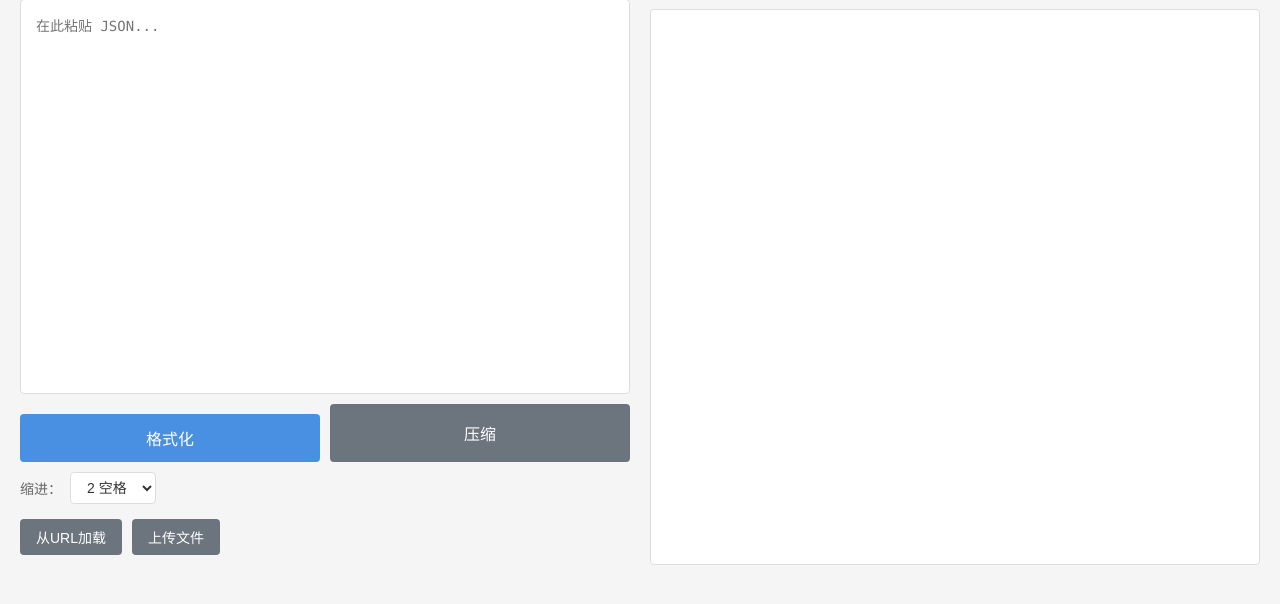
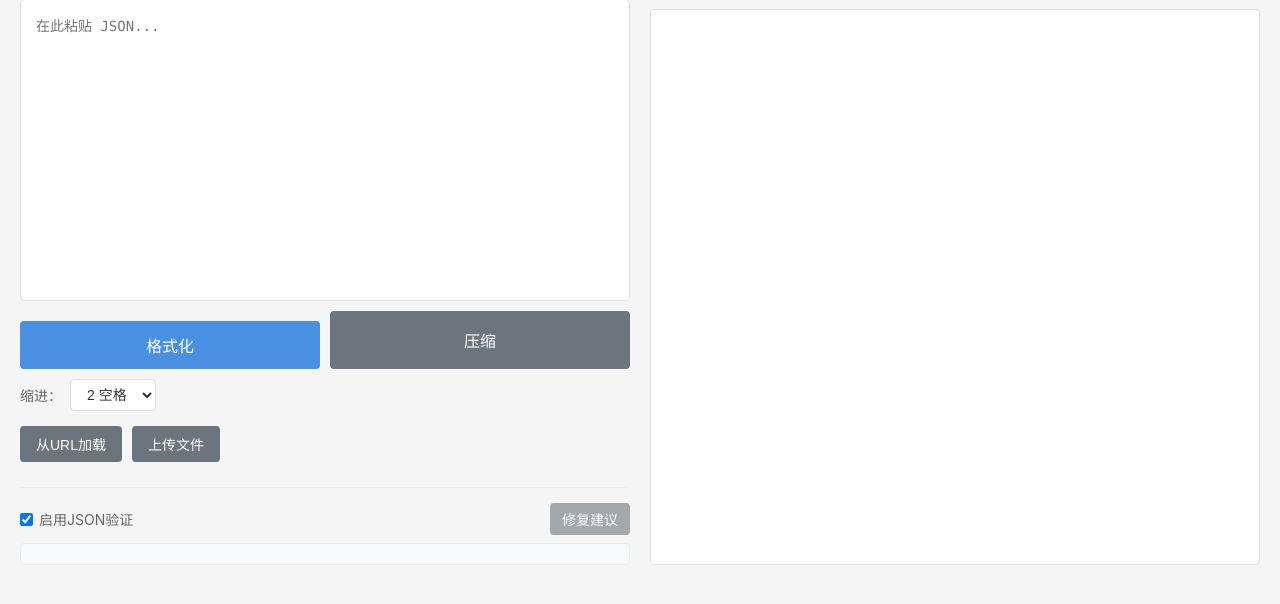
Before and after one commit to yangxiaoyun-openclaw-projects/json-formatter, a Flask app: page / in a window 1280 px wide. Shown: the part 131-735 px from the top of the page. Run offline with Flask 2, Linux system fonts and the light colour scheme; some libraries are stand-ins or nearby versions.

Commit message:
feat: 添加JSON验证与修复提示（四期）
- 格式化时自动验证JSON语法
- 错误高亮显示，提示具体行号和问题
- 添加「修复建议」按钮，提供简单修复（如缺少引号）
- 验证结果在界面底部显示
- 支持切换验证开关

```diff
--- a/static/app.js
+++ b/static/app.js
@@ -54,6 +54,16 @@ document.getElementById('url-input').addEventListener('keypress', function(e) {
     if (e.key === 'Enter') {
         loadFromURLInput();
     }
+});
+
+document.getElementById('validation-toggle').addEventListener('change', function() {
+    if (document.getElementById('json-input').value.trim()) {
+        validateJSON();
+    }
+});
+
+document.getElementById('fix-btn').addEventListener('click', function() {
+    provideFixSuggestion();
 });
 
 document.getElementById('format-btn').addEventListener('click', function() {
@@ -195,6 +205,221 @@ function loadIndentFromURL() {
         currentIndent = parseInt(indent);
         document.getElementById('indent-select').value = indent;
     }
+}
+
+function formatJSON() {
+    const input = document.getElementById('json-input').value.trim();
+    const output = document.getElementById('json-output');
+    const copyBtn = document.getElementById('copy-btn');
+
+    if (!input) {
+        output.innerHTML = '';
+        copyBtn.disabled = true;
+        clearURL();
+        currentJSON = null;
+        clearValidation();
+        return;
+    }
+
+    validateJSON();
+
+    try {
+        const parsed = JSON.parse(input);
+        currentJSON = parsed;
+        currentView = 'formatted';
+        output.innerHTML = renderJSON(parsed, 0);
+        output.classList.remove('error');
+        copyBtn.disabled = false;
+        bindToggleEvents();
+        updateURL(input);
+    } catch (e) {
+        output.textContent = 'JSON 格式错误';
+        output.classList.add('error');
+        copyBtn.disabled = true;
+        clearURL();
+        currentJSON = null;
+    }
+}
+
+function compressJSON() {
+    const input = document.getElementById('json-input').value.trim();
+    const output = document.getElementById('json-output');
+    const copyBtn = document.getElementById('copy-btn');
+
+    if (!input) {
+        output.innerHTML = '';
+        copyBtn.disabled = true;
+        clearURL();
+        currentJSON = null;
+        clearValidation();
+        return;
+    }
+
+    validateJSON();
+
+    try {
+        const parsed = JSON.parse(input);
+        currentJSON = parsed;
+        currentView = 'compressed';
+        const compressed = JSON.stringify(parsed);
+        output.textContent = compressed;
+        output.classList.remove('error');
+        copyBtn.disabled = false;
+        updateURL(input);
+    } catch (e) {
+        output.textContent = 'JSON 格式错误';
+        output.classList.add('error');
+        copyBtn.disabled = true;
+        clearURL();
+        currentJSON = null;
+    }
+}
+
+function validateJSON() {
+    const input = document.getElementById('json-input').value.trim();
+    const validationResult = document.getElementById('validation-result');
+    const fixBtn = document.getElementById('fix-btn');
+
+    if (!document.getElementById('validation-toggle').checked || !input) {
+        validationResult.innerHTML = '';
+        fixBtn.disabled = true;
+        removeInputError();
+        return;
+    }
+
+    try {
+        JSON.parse(input);
+        validationResult.innerHTML = '<div class="validation-success">✅ JSON语法正确</div>';
+        fixBtn.disabled = true;
+        removeInputError();
+    } catch (e) {
+        const errorInfo = parseJSONError(e, input);
+        const lines = input.split('\n');
+        let errorHtml = `<div class="validation-error"><strong>第${errorInfo.line}行：</strong> ${errorInfo.message}</div>`;
+
+        // 显示上下文行
+        const startLine = Math.max(0, errorInfo.line - 2);
+        const endLine = Math.min(lines.length - 1, errorInfo.line);
+        errorHtml += '<div style="margin-top: 8px; font-family: monospace; font-size: 12px; background: white; padding: 8px; border-radius: 4px;">';
+        for (let i = startLine; i <= endLine; i++) {
+            const lineNum = i + 1;
+            const lineClass = lineNum === errorInfo.line ? 'input-error' : '';
+            const linePrefix = lineNum === errorInfo.line ? `<span class="line-number">${lineNum}:</span>` : `${lineNum}:`;
+            errorHtml += `<div class="${lineClass}" style="margin: 2px 0; padding: 2px 4px;">${linePrefix} ${escapeHtml(lines[i] || '')}</div>`;
+        }
+        errorHtml += '</div>';
+
+        validationResult.innerHTML = errorHtml;
+        fixBtn.disabled = false;
+        highlightInputError(errorInfo.line);
+    }
+}
+
+function parseJSONError(error, input) {
+    const lines = input.split('\n');
+    let line = 1;
+    let message = error.message;
+
+    // 尝试从错误消息中提取位置信息
+    const match = error.message.match(/position\s+(\d+)/i) || error.message.match(/at position (\d+)/i);
+    if (match) {
+        const position = parseInt(match[1]);
+        let charCount = 0;
+        for (let i = 0; i < lines.length; i++) {
+            if (charCount + lines[i].length + 1 > position) {
+                line = i + 1;
+                break;
+            }
+            charCount += lines[i].length + 1; // +1 for newline
+        }
+    }
+
+    // 简化错误消息
+    if (message.includes('Unexpected token')) {
+        message = '语法错误：意外的标记';
+    } else if (message.includes('Unexpected end')) {
+        message = 'JSON不完整';
+    } else if (message.includes('Unexpected number')) {
+        message = '数字格式错误';
+    } else if (message.includes('Unexpected string')) {
+        message = '字符串格式错误';
+    } else if (message.includes('expected property name')) {
+        message = '缺少属性名或引号';
+    }
+
+    return { line, message };
+}
+
+function highlightInputError(lineNumber) {
+    const textarea = document.getElementById('json-input');
+    const lines = textarea.value.split('\n');
+    const start = lines.slice(0, lineNumber - 1).join('\n').length + (lineNumber > 1 ? 1 : 0);
+    const length = lines[lineNumber - 1].length;
+
+    // 滚动到错误行
+    textarea.focus();
+    textarea.setSelectionRange(start, start + length);
+}
+
+function removeInputError() {
+    const textarea = document.getElementById('json-input');
+    textarea.classList.remove('input-error');
+}
+
+function provideFixSuggestion() {
+    const input = document.getElementById('json-input').value.trim();
+    let fixed = input;
+
+    // 简单的修复尝试
+    // 1. 缺少闭合引号
+    fixed = fixed.replace(/([{:,]\s*)([a-zA-Z_][a-zA-Z0-9_]*)(\s*[:}])/g, '$1"$2"$3');
+
+    // 2. 修复单引号（仅当双引号修复失败时）
+    try {
+        JSON.parse(fixed);
+    } catch (e) {
+        fixed = input.replace(/'/g, '"');
+    }
+
+    // 3. 修复未转义的控制字符
+    fixed = fixed.replace(/\\n/g, '\n').replace(/\\t/g, '\t').replace(/\\r/g, '\r');
+
+    // 4. 修复布尔值小写
+    fixed = fixed.replace(/:\s*true(?=[,\]}])/gi, ': true').replace(/:\s*false(?=[,\]}])/gi, ': false');
+    fixed = fixed.replace(/:\s*null(?=[,\]}])/gi, ': null');
+
+    if (fixed !== input) {
+        document.getElementById('json-input').value = fixed;
+        validateJSON();
+        showFixToast('已尝试修复一些常见错误');
+    } else {
+        showFixToast('无法自动修复，请手动检查错误');
+    }
+}
+
+function showFixToast(message) {
+    const toast = document.createElement('div');
+    toast.className = 'copy-toast';
+    toast.textContent = message;
+    document.body.appendChild(toast);
+
+    setTimeout(() => {
+        toast.classList.add('show');
+        setTimeout(() => {
+            toast.classList.remove('show');
+            setTimeout(() => {
+                if (toast.parentNode) {
+                    toast.parentNode.removeChild(toast);
+                }
+            }, 300);
+        }, 2000);
+    }, 10);
+}
+
+function clearValidation() {
+    document.getElementById('validation-result').innerHTML = '';
+    document.getElementById('fix-btn').disabled = true;
+    removeInputError();
 }
 
 function loadFromURLInput() {
--- a/static/style.css
+++ b/static/style.css
@@ -248,6 +248,89 @@ h2 {
     display: block;
 }
 
+/* Validation section */
+.validation-section {
+    margin-top: 15px;
+    border-top: 1px solid #eee;
+    padding-top: 15px;
+}
+
+.validation-header {
+    display: flex;
+    justify-content: space-between;
+    align-items: center;
+    margin-bottom: 8px;
+}
+
+.validation-header label {
+    display: flex;
+    align-items: center;
+    gap: 6px;
+    font-size: 14px;
+    color: #666;
+    cursor: pointer;
+}
+
+.fix-btn {
+    padding: 6px 12px;
+    font-size: 14px;
+    background-color: #ffc107;
+    color: #333;
+    border: none;
+    border-radius: 4px;
+    cursor: pointer;
+    transition: background-color 0.3s;
+}
+
+.fix-btn:hover:not(:disabled) {
+    background-color: #e0a800;
+}
+
+.fix-btn:disabled {
+    background-color: #6c757d;
+    color: white;
+    cursor: not-allowed;
+    opacity: 0.6;
+}
+
+.validation-result {
+    padding: 10px;
+    background-color: #f8f9fa;
+    border: 1px solid #e9ecef;
+    border-radius: 4px;
+    font-size: 13px;
+    max-height: 120px;
+    overflow-y: auto;
+}
+
+.validation-error {
+    color: #721c24;
+    background-color: #f8d7da;
+    border: 1px solid #f5c6cb;
+    padding: 8px;
+    border-radius: 4px;
+    margin-bottom: 5px;
+}
+
+.validation-success {
+    color: #155724;
+    background-color: #d4edda;
+    border: 1px solid #c3e6cb;
+    padding: 8px;
+    border-radius: 4px;
+}
+
+.input-error {
+    background-color: #ffe6e6;
+    border: 1px solid #ffcccc;
+    color: #d32f2f;
+}
+
+.line-number {
+    font-weight: bold;
+    color: #d32f2f;
+}
+
 .format-btn {
     padding: 12px 30px;
     font-size: 16px;
--- a/templates/index.html
+++ b/templates/index.html
@@ -39,6 +39,16 @@
                     </div>
                     <div id="upload-error" class="upload-error"></div>
                 </div>
+                <div class="validation-section">
+                    <div class="validation-header">
+                        <label>
+                            <input type="checkbox" id="validation-toggle" checked>
+                            启用JSON验证
+                        </label>
+                        <button id="fix-btn" class="fix-btn" disabled>修复建议</button>
+                    </div>
+                    <div id="validation-result" class="validation-result"></div>
+                </div>
             </div>
             <div class="output-section">
                 <div class="output-header">
```
